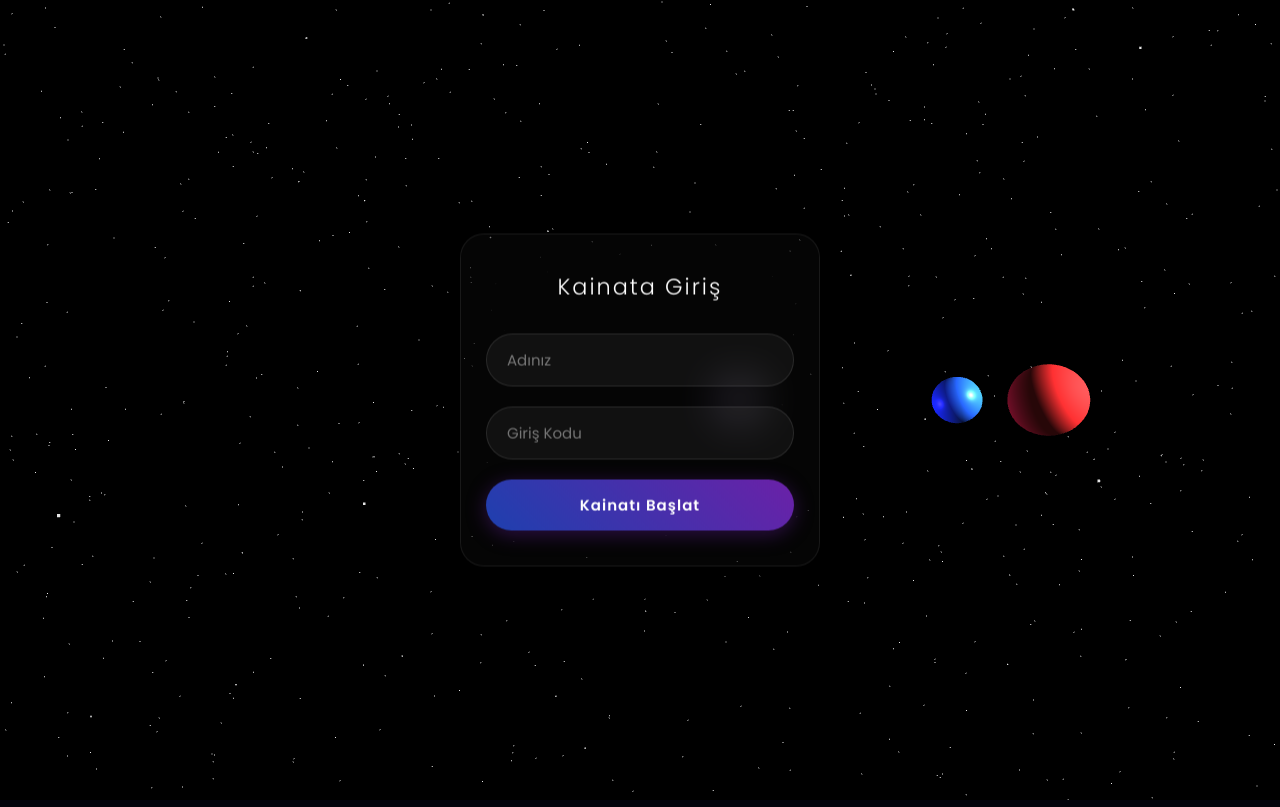
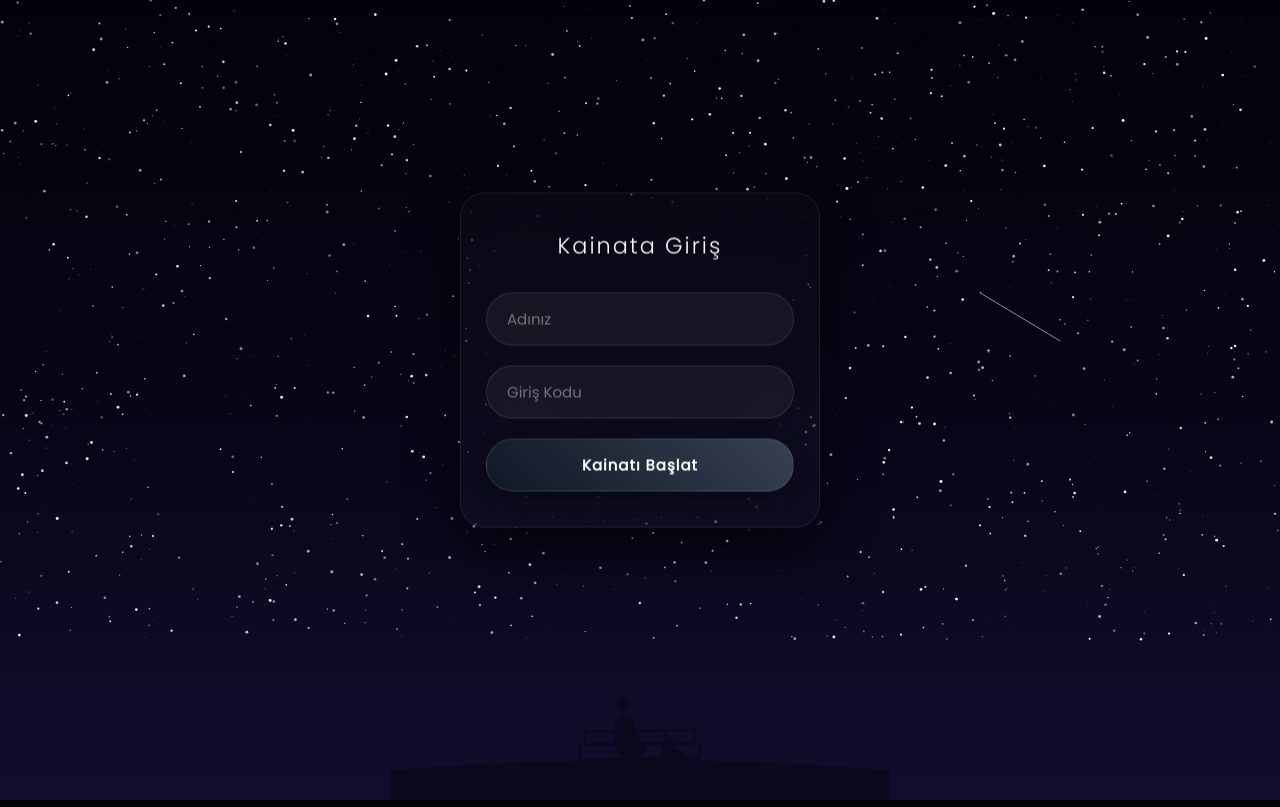
Before and after one commit to aziyadov10-debug/Kosmos, a plain HTML site: page index.html in a window 1280 px wide. Drawn offline with nearby package versions, Linux system fonts and the light colour scheme; animation ran at ten frames a second.

Commit message:
Update index.html

```diff
--- a/index.html
+++ b/index.html
@@ -3,8 +3,8 @@
 <head>
     <meta charset="UTF-8">
     <meta name="viewport" content="width=device-width, initial-scale=1.0">
-    <title>Sonsuz Kosmos</title>
-    <link href="https://fonts.googleapis.com/css2?family=Poppins:wght@300;400;600&display=swap" rel="stylesheet">
+    <title>Gecə Səmada Səyahət</title>
+    <link href="https://fonts.googleapis.com/css2?family=Poppins:wght@300;400&display=swap" rel="stylesheet">
 
     <style>
         * {
@@ -18,10 +18,11 @@
             width: 100%;
             height: 100%;
             overflow: hidden;
-            background-color: #03030c;
+            background: #020208;
         }
 
-        #canvas-container {
+        /* Göy üzü və Mənzərə */
+        #space-container {
             position: absolute;
             top: 0;
             left: 0;
@@ -30,10 +31,35 @@
             z-index: 1;
         }
 
-        /* Glassmorphism Panel */
+        canvas {
+            display: block;
+            width: 100%;
+            height: 100%;
+        }
+
+        /* Ön Plandakı Qara Siluet (Skamekada Oturan Adam və İti) */
+        .silhouette-scene {
+            position: absolute;
+            bottom: 0;
+            left: 50%;
+            transform: translateX(-50%);
+            width: 100%;
+            max-width: 500px;
+            height: 220px;
+            z-index: 3;
+            pointer-events: none;
+            opacity: 0.4; /* Girişdən əvvəl yüngül görünür */
+            transition: opacity 2s ease-in-out;
+        }
+
+        .active .silhouette-scene {
+            opacity: 1; /* Girişdən sonra tam qara və net olur */
+        }
+
+        /* Glassmorphism Qeydiyyat Paneli */
         .login-container {
             position: absolute;
-            top: 50%;
+            top: 45%;
             left: 50%;
             transform: translate(-50%, -50%);
             z-index: 10;
@@ -47,13 +73,13 @@
             border-radius: 24px;
             box-shadow: 0 25px 50px rgba(0, 0, 0, 0.6);
             text-align: center;
-            transition: all 1.2s cubic-bezier(0.4, 0, 0.2, 1);
+            transition: all 1.5s cubic-bezier(0.4, 0, 0.2, 1);
         }
 
         .login-container.hide {
             opacity: 0;
             visibility: hidden;
-            transform: translate(-50%, -85%) scale(0.8);
+            transform: translate(-50%, -90%) scale(0.8);
         }
 
         .login-container h2 {
@@ -80,28 +106,19 @@
             transition: 0.3s;
         }
 
-        .input-group input:focus {
-            background: rgba(255, 255, 255, 0.12);
-            border-color: rgba(255, 255, 255, 0.5);
-        }
-
         .submit-btn {
             width: 100%;
             padding: 14px;
-            background: linear-gradient(45deg, #1e40af, #6b21a8);
-            border: none;
+            background: linear-gradient(45deg, #111827, #374151);
+            border: 1px solid rgba(255, 255, 255, 0.1);
             border-radius: 30px;
             color: white;
             font-size: 15px;
             font-weight: 600;
             cursor: pointer;
-            box-shadow: 0 4px 20px rgba(107, 33, 168, 0.4);
+            box-shadow: 0 4px 20px rgba(0, 0, 0, 0.4);
             letter-spacing: 1px;
             transition: 0.3s;
-        }
-
-        .submit-btn:hover {
-            box-shadow: 0 6px 25px rgba(30, 64, 175, 0.6);
         }
     </style>
 </head>
@@ -109,10 +126,26 @@
 
     <audio id="bgMusic" loop>
         <source src="https://www.soundboard.com/media/audio/7b79da7c-5026-474a-a2b1-12c85f1cbf50.mp3" type="audio/mpeg">
-        <source src="https://ia801602.us.archive.org/11/items/hans-zimmer-cornfield-chase/Hans%20Zimmer%20-%20Cornfield%20Chase.mp3" type="audio/mpeg">
     </audio>
 
-    <div id="canvas-container"></div>
+    <div id="space-container">
+        <canvas id="skyCanvas"></canvas>
+    </div>
+
+    <div class="silhouette-scene" id="silhouetteBox">
+        <svg viewBox="0 0 500 220" width="100%" height="100%" xmlns="http://www.w3.org/2000/svg">
+            <path d="M 0 190 Q 250 170 500 190 L 500 220 L 0 220 Z" fill="#030309"/>
+
+            <path d="M 190 180 L 310 178 M 195 165 L 305 163 M 190 165 L 190 195 M 310 163 L 310 193 M 220 179 L 220 190 M 280 178 L 280 189" stroke="#030309" stroke-width="4" fill="none"/>
+            <path d="M 195 150 L 195 165 M 305 148 L 305 163 M 195 152 L 305 150" stroke="#030309" stroke-width="3" fill="none"/>
+
+            <path d="M 225 165 C 220 150, 225 135, 235 135 C 240 135, 245 140, 245 150 C 245 155, 250 160, 255 165 C 260 170, 250 180, 240 180 C 232 180, 228 175, 225 165 Z" fill="#030309"/>
+            <circle cx="233" cy="124" r="7" fill="#030309"/>
+
+            <path d="M 275 180 C 270 175, 270 165, 275 160 C 280 155, 285 160, 285 168 C 290 168, 295 172, 295 180 Z" fill="#030309"/>
+            <path d="M 273 158 C 271 154, 275 150, 278 153 C 280 155, 277 158, 273 158 Z" fill="#030309"/>
+        </svg>
+    </div>
 
     <div class="login-container" id="loginBox">
         <h2>Kainata Giriş</h2>
@@ -127,163 +160,128 @@
         </form>
     </div>
 
-    <script src="https://cdnjs.cloudflare.com/ajax/libs/three.js/r128/three.min.js"></script>
+    <script>
+        const canvas = document.getElementById('skyCanvas');
+        const ctx = canvas.getContext('2d');
 
-    <script>
-        let scene, camera, renderer, stars, planets = [];
+        let stars = [];
+        let meteors = [];
         let isActivated = false;
-        let transitionProgress = 0;
-        let mouseX = 0, mouseY = 0;
+        let speedMultiplier = 1;
 
-        function init() {
-            const container = document.getElementById('canvas-container');
+        function resizeCanvas() {
+            canvas.width = window.innerWidth;
+            canvas.height = window.innerHeight;
+            initStars();
+        }
 
-            scene = new THREE.Scene();
-            camera = new THREE.PerspectiveCamera(60, window.innerWidth / window.innerHeight, 0.1, 1000);
-            camera.position.z = 50;
+        // Realistik ulduzların yaradılması
+        function initStars() {
+            stars = [];
+            const starCount = Math.floor((canvas.width * canvas.height) * 0.0015);
+            for (let i = 0; i < starCount; i++) {
+                stars.push({
+                    x: Math.random() * canvas.width,
+                    y: Math.random() * canvas.height * 0.8, // Skamekadan yuxarıda olsunlar
+                    size: Math.random() * 1.5,
+                    opacity: Math.random(),
+                    factor: Math.random() * 0.02 + 0.005
+                });
+            }
+        }
 
-            renderer = new THREE.WebGLRenderer({ antialias: true });
-            renderer.setSize(window.innerWidth, window.innerHeight);
-            renderer.setPixelRatio(Math.min(window.devicePixelRatio, 2));
-            container.appendChild(renderer.domElement);
+        // Axan Ulduzlar (Meteoridlər) funksiyası
+        function spawnMeteor() {
+            if (!isActivated && Math.random() > 0.05) return; // Girişdən qabaq çox az axır
+            if (meteors.length < 4) {
+                meteors.push({
+                    x: Math.random() * canvas.width * 0.8,
+                    y: 0,
+                    length: Math.random() * 80 + 40,
+                    speed: Math.random() * 12 + 6,
+                    thickness: Math.random() * 1.5 + 0.5,
+                    opacity: 1
+                });
+            }
+        }
 
-            // Çoxölçülü Kosmik İşıqlandırma
-            const ambientLight = new THREE.AmbientLight(0x111122, 0.6);
-            scene.add(ambientLight);
+        function draw() {
+            // Dərin qaranlıq göy üzü qradiyenti
+            let skyGradient = ctx.createLinearGradient(0, 0, 0, canvas.height);
+            skyGradient.addColorStop(0, '#02020a');
+            skyGradient.addColorStop(0.6, '#08071a');
+            skyGradient.addColorStop(1, '#110e2e');
+            ctx.fillStyle = skyGradient;
+            ctx.fillRect(0, 0, canvas.width, canvas.height);
 
-            const sunLight = new THREE.DirectionalLight(0xffffff, 2.0);
-            sunLight.position.set(20, 10, 20);
-            scene.add(sunLight);
+            // Ulduzların parıldama animasiyası və yavaş fırlanması
+            ctx.fillStyle = "white";
+            stars.forEach(star => {
+                star.opacity += star.factor;
+                if (star.opacity > 1 || star.opacity < 0) {
+                    star.factor = -star.factor;
+                }
 
-            // Əlavə rəngli kosmik işıq parıltısı (Realistik ab-hava üçün)
-            const nebulaLight = new THREE.PointLight(0x7c3aed, 1.5, 100);
-            nebulaLight.position.set(-15, -10, -10);
-            scene.add(nebulaLight);
+                // Girişdən sonra ulduzlar çox az hərəkət edir (Real səmada olduğu kimi)
+                if(isActivated) {
+                    star.x += 0.02 * speedMultiplier;
+                    if (star.x > canvas.width) star.x = 0;
+                }
 
-            // Zəngin Ulduz Fonu (Parıldayan effekt)
-            const starGeo = new THREE.BufferGeometry();
-            const starCount = 5000;
-            const starPositions = new Float32Array(starCount * 3);
+                ctx.globalAlpha = Math.max(0, Math.min(1, star.opacity));
+                ctx.beginPath();
+                ctx.arc(star.x, star.y, star.size, 0, Math.PI * 2);
+                ctx.fill();
+            });
+            ctx.globalAlpha = 1;
 
-            for(let i=0; i < starCount * 3; i++) {
-                starPositions[i] = (Math.random() - 0.5) * 600;
-            }
+            // Gəlib keçən Meteoridlərin çəkilməsi
+            meteors.forEach((m, index) => {
+                ctx.strokeStyle = `rgba(255, 255, 255, ${m.opacity})`;
+                ctx.lineWidth = m.thickness;
+                ctx.beginPath();
+                ctx.moveTo(m.x, m.y);
+                ctx.lineTo(m.x + m.length, m.y + m.length * 0.6); // Diaqonal axma bucağı
+                ctx.stroke();
 
-            starGeo.setAttribute('position', new THREE.BufferAttribute(starPositions, 3));
-            const starMaterial = new THREE.PointsMaterial({ color: 0xffffff, size: 0.35, transparent: true, opacity: 0.9 });
-            stars = new THREE.Points(starGeo, starMaterial);
-            scene.add(stars);
+                // Hərəkət təyini
+                m.x += m.speed * speedMultiplier;
+                m.y += m.speed * 0.6 * speedMultiplier;
 
-            // GENERASİYA OLUNMUŞ REALİSTİK PLANETLƏR (Şəkil istifadə etmədən möhtəşəm rəng keçidləri)
-            const planetData = [
-                { size: 0.9, color: 0xe5e7eb, emissive: 0x1f2937, roughness: 0.9, dist: 14, speed: 0.012 }, // Kraterli Ay tipli
-                { size: 1.6, color: 0x2563eb, emissive: 0x1d4ed8, roughness: 0.4, dist: 22, speed: 0.009, hasAtmosphere: true }, // Okean planeti
-                { size: 1.2, color: 0xdc2626, emissive: 0x991b1b, roughness: 0.8, dist: 30, speed: 0.007 }, // Qırmızı Mars tipli
-                { size: 2.6, color: 0xd97706, emissive: 0xb45309, roughness: 0.6, dist: 40, speed: 0.005 }, // Nəhəng Yupiter tipli
-                { size: 1.0, color: 0x0d9488, emissive: 0x115e59, roughness: 0.5, dist: 50, speed: 0.003 }  // Buzlu Neptun tipli
-            ];
+                if (isActivated) m.opacity -= 0.015; // Keçdikcə itmək effekti
 
-            planetData.forEach((data) => {
-                // Səthi nahamar və real göstərmək üçün seqment sayını artırdıq (64x64)
-                const geometry = new THREE.SphereGeometry(data.size, 64, 64);
-
-                // İşıq və kölgəyə real reaksiya verən material quruluşu
-                const material = new THREE.MeshStandardMaterial({
-                    color: data.color,
-                    emissive: data.emissive,
-                    emissiveIntensity: 0.2,
-                    roughness: data.roughness,
-                    metalness: 0.1,
-                    flatShading: false // Tamamilə hamar və yumşaq rəng keçidi
-                });
-
-                const planet = new THREE.Mesh(geometry, material);
-
-                planet.userData = {
-                    distance: data.dist,
-                    speed: data.speed,
-                    angle: Math.random() * Math.PI * 2
-                };
-
-                scene.add(planet);
-                planets.push(planet);
+                if (m.y > canvas.height || m.x > canvas.width || m.opacity <= 0) {
+                    meteors.splice(index, 1);
+                }
             });
 
-            window.addEventListener('resize', onWindowResize);
-            document.addEventListener('touchmove', onTouchMove, { passive: true });
-            document.addEventListener('mousemove', onMouseMove);
+            // Təsadüfi vaxtlarda yeni meteor çıxarmaq
+            if (Math.random() < 0.03) spawnMeteor();
 
-            animate();
-        }
-
-        function animate() {
-            requestAnimationFrame(animate);
-
-            if (!isActivated) {
-                stars.rotation.y += 0.0001;
-                planets.forEach((planet, index) => {
-                    planet.position.x = Math.cos(index + Date.now() * 0.00003) * planet.userData.distance;
-                    planet.position.z = Math.sin(index + Date.now() * 0.00003) * planet.userData.distance;
-                    planet.rotation.y += 0.003;
-                });
-            } else {
-                // Girişdən sonra kameranın sürətlə kosmosun içinə doğru irələməsi (Möhtəşəm keçid)
-                if (transitionProgress < 1) {
-                    transitionProgress += 0.008;
-                    camera.position.z = THREE.MathUtils.lerp(50, 32, transitionProgress);
-                }
-
-                // Göy üzünün (Ulduzların) fırlanması
-                stars.rotation.y += 0.0015;
-                stars.rotation.x += 0.0003;
-
-                // Planetlərin orbit və öz oxları ətrafında real hərəkəti
-                planets.forEach(planet => {
-                    planet.userData.angle += planet.userData.speed * 0.7;
-                    planet.position.x = Math.cos(planet.userData.angle) * planet.userData.distance;
-                    planet.position.z = Math.sin(planet.userData.angle) * planet.userData.distance;
-                    planet.rotation.y += 0.015; // Öz oxu ətrafında fırlanma
-                });
-
-                // Sensor və maus hərəkətinə görə kameranın yumşaq reaksiyası
-                camera.position.x += (mouseX * 15 - camera.position.x) * 0.05;
-                camera.position.y += (-mouseY * 15 - camera.position.y) * 0.05;
-                camera.lookAt(scene.position);
-            }
-
-            renderer.render(scene, camera);
+            requestAnimationFrame(draw);
         }
 
         function startUniverse(event) {
             event.preventDefault();
 
             const music = document.getElementById('bgMusic');
-            music.volume = 0.85;
+            music.volume = 0.9;
             music.play().catch(err => console.log("Musiqi xətası:", err));
 
+            // Paneli gizlət
             document.getElementById('loginBox').classList.add('hide');
+            // Silueti tam canlandır
+            document.body.classList.add('active');
+
             isActivated = true;
+            speedMultiplier = 1.5; // Girişdən sonra səmada hərəkət sürətlənir
         }
 
-        function onMouseMove(event) {
-            mouseX = (event.clientX / window.innerWidth) * 2 - 1;
-            mouseY = -(event.clientY / window.innerHeight) * 2 + 1;
-        }
-
-        function onTouchMove(event) {
-            if(event.touches.length > 0) {
-                mouseX = (event.touches[0].clientX / window.innerWidth) * 2 - 1;
-                mouseY = -(event.touches[0].clientY / window.innerHeight) * 2 + 1;
-            }
-        }
-
-        function onWindowResize() {
-            camera.aspect = window.innerWidth / window.innerHeight;
-            camera.updateProjectionMatrix();
-            renderer.setSize(window.innerWidth, window.innerHeight);
-        }
-
-        window.onload = init;
+        window.addEventListener('resize', resizeCanvas);
+        window.onload = () => {
+            resizeCanvas();
+            draw();
+        };
     </script>
 </body>
 </html>
```
